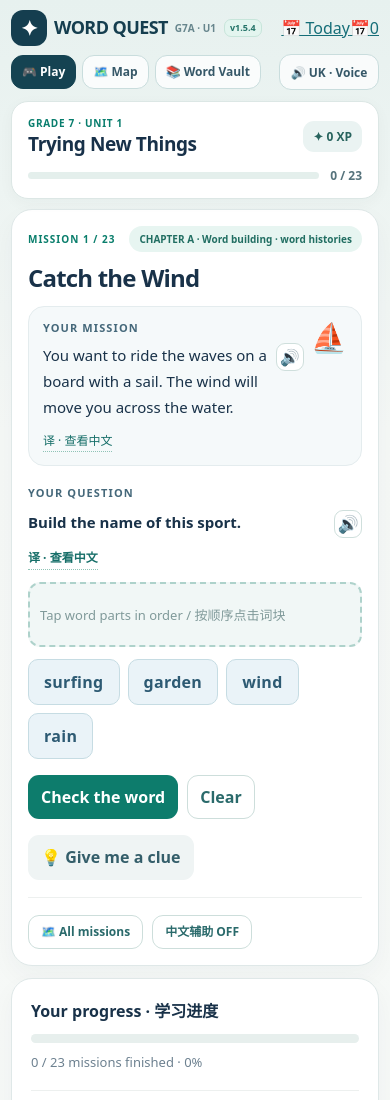
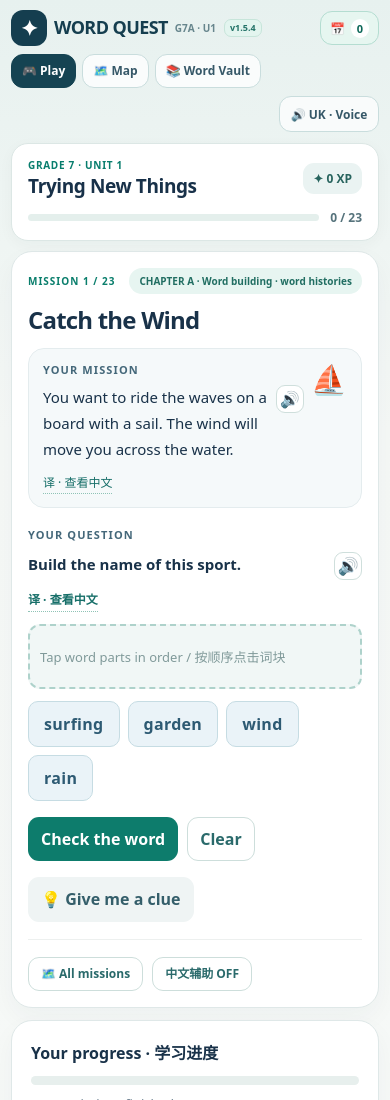
Before and after one commit to realnt/wordquest, a website: page unit1.html in a window 390 px wide. Shown: the top 1100 px of the page. Drawn offline with Linux system fonts and the light colour scheme.

Commit message:
style(review): responsive Today count without cramped navigation

```diff
--- a/site.css
+++ b/site.css
@@ -63,3 +63,21 @@
 }
 /* Homepage details previously embedded in index.html. */
 .overview-wide{display:flex;gap:18px;align-items:center;flex-wrap:wrap}.overview-wide strong{font-size:20px}.about a{white-space:normal}.badge{font-size:11px;color:#2c7066;background:#e3f5ef;border-radius:8px;padding:5px 8px;font-weight:800}
+
+/* v1.6: Today is a compact header action, not a fourth unit nav tab. */
+.wq-today-link{margin-left:auto;display:inline-flex;align-items:center;gap:6px;
+ min-height:38px;padding:8px 11px;background:#e6f6f0;color:#0c6758;
+ border:1px solid #b4ddd1;border-radius:12px;text-decoration:none;
+ white-space:nowrap;font-size:13px;font-weight:800}
+.wq-today-link:hover{background:#d4efe3;color:#095d51}
+.wq-today-link:focus-visible{outline:3px solid var(--wq-focus);outline-offset:3px}
+.wq-today-short{display:none}
+.wq-today-count{min-width:18px;text-align:center;background:white;border-radius:99px;
+ padding:2px 5px;font-size:11px;font-variant-numeric:tabular-nums}
+@media(max-width:600px){
+ .wq-today-link{min-height:34px;padding:6px 9px;font-size:12px}
+ .wq-today-long{display:none}
+ .wq-today-short{display:inline}
+ .wq-nav{order:3;width:100%}
+ .wq-header .speech-settings-host{order:4}
+}
```
